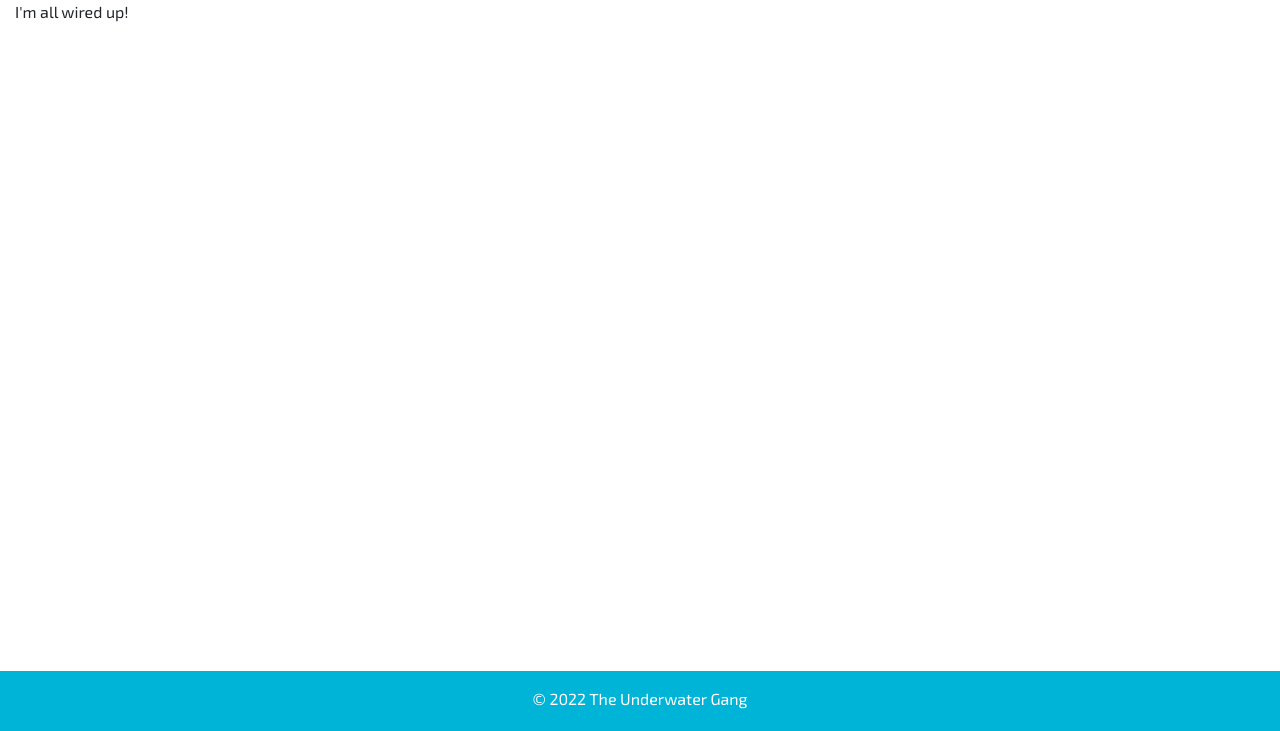
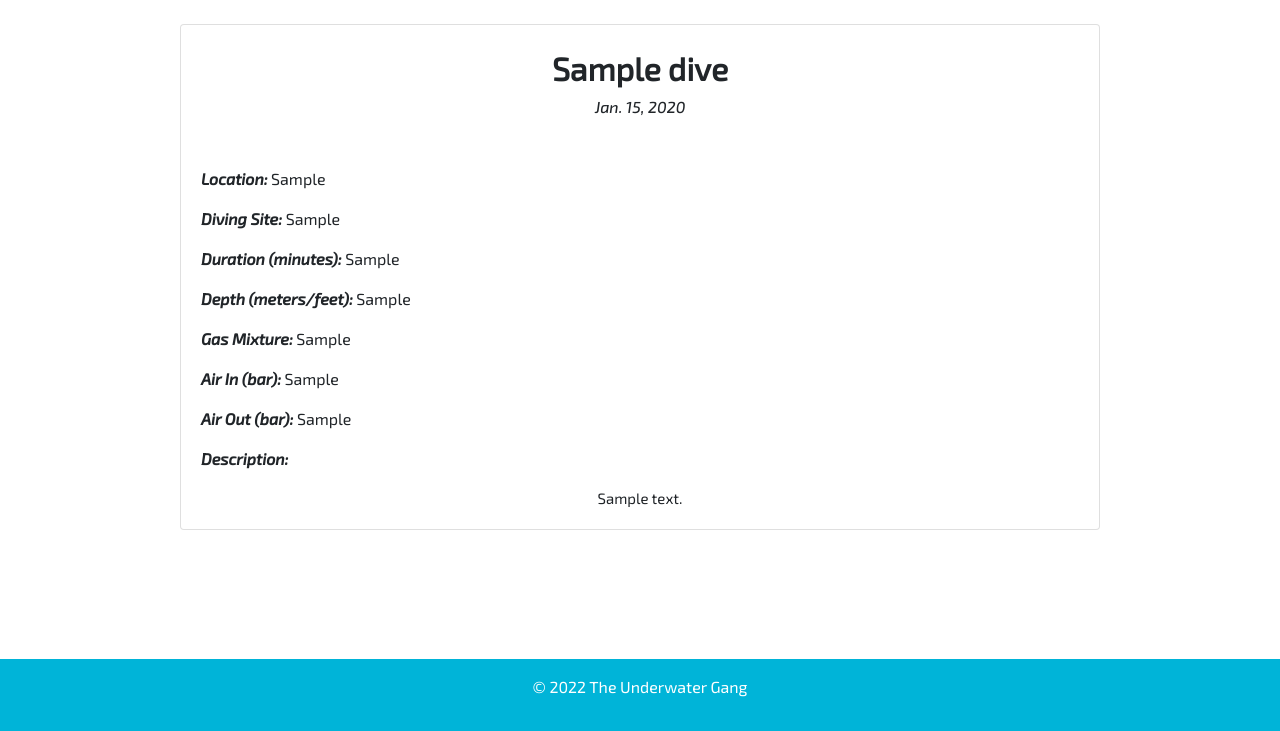
Before and after one commit to Code-Institute-Submissions/gabriele-andolina-the-underwater-gang_OctResub, a Django app: a page that uses templates/base.html in a window 1280 px wide. Shown: the part 69-800 px from the top of the page. Run offline with Django 3.2, Linux system fonts and the light colour scheme; tables that the repository leaves empty hold one stand-in row (values such as "Sample post"); some libraries are stand-ins or nearby versions.

Commit message:
Add mt-auto to footer to fix page content/footer distance

```diff
--- a/static/css/style.css
+++ b/static/css/style.css
@@ -65,7 +65,7 @@ ul li {
 
 #footer {
     background-color:  #00B4D8;
-    height: 60px;
+    /* height: 60px; */
 }
 
 footer a {
@@ -206,3 +206,7 @@ footer a {
 .turtle-img {
     width: 12%;
 }
+
+.margin-div {
+    height: 30px;
+}
--- a/templates/base.html
+++ b/templates/base.html
@@ -89,7 +89,7 @@
     </main>
 
     <!-- Footer -->
-    <footer id="footer" class="text-center fixed-bottom">
+    <footer id="footer" class="text-center mt-auto">
         <div class="container">
             <div class="row footer-info d-flex align-items-center">
                 <div class="col py-3 justify-content-center">
--- a/templates/blog.html
+++ b/templates/blog.html
@@ -5,7 +5,7 @@
 <div class="container-fluid">
     <div class="row">
         {% if user.is_authenticated %}
-        <div class="col-12 mt-4">
+        <div class="col-12 mt-4 text-center">
             <a href="{% url 'post_create' %}" class="btn btn-light btn-lg btn-block write-post-btn" aria-label="write-post-link">Write a post</a>
         </div>
         {% endif %}
--- a/templates/dive_details.html
+++ b/templates/dive_details.html
@@ -1,5 +1,34 @@
 {% extends 'base.html' %}
 
+{% load crispy_forms_tags %}
+
 {% block content %}
-I'm all wired up!
+<div class="container">
+    <div class="row justify-content-center">
+        <div class="col-10">
+            <div class="card mt-4 mb-4">
+                <div class="card-title text-center mt-4">
+                    <h2><strong>{{ dive.title }}</strong></h2>
+                    <p><em>{{ dive.date }}</em></p>
+                </div>
+                <div class="card-body">
+                    <div>
+                        <p><em><strong>Location:</strong></em> {{ dive.location }}</p>
+                        <p><em><strong>Diving Site:</strong></em> {{ dive.diving_site }}</p>
+                        <p><em><strong>Duration (minutes):</strong></em> {{ dive.duration }}</p>
+                        <p><em><strong>Depth (meters/feet):</strong></em> {{ dive.depth }}</p>
+                        <p><em><strong>Gas Mixture:</strong></em> {{ dive.gas_mixture }}</p>
+                        <p><em><strong>Air In (bar):</strong></em> {{ dive.air_in }}</p>
+                        <p><em><strong>Air Out (bar):</strong></em> {{ dive.air_out }}</p>
+                        <p><em><strong>Description:</strong></em></p>
+                        <p class="card-text justify-content">
+                            {{ dive.description | safe }}
+                        </p>
+                    </div>
+                </div>
+            </div>
+        </div>
+    </div>
+</div>
+
 {% endblock %}
--- a/templates/post_content.html
+++ b/templates/post_content.html
@@ -8,7 +8,7 @@
     <div class="row justify-content-center">
         <div class="col col-md-10">
             <div class="row">
-                <div class="col col-md-12">
+                <div class="col col-md-12 mt-4">
                     {% if "placeholder" in post.image.url %}
                     <img class="card-img-top post-image mt-4"
                         src="https://res.cloudinary.com/dazl3vfnm/image/upload/v1655218629/The%20Underwater%20Gang%20-%20PP4/first-post_vlo4lg.jpg"
```
